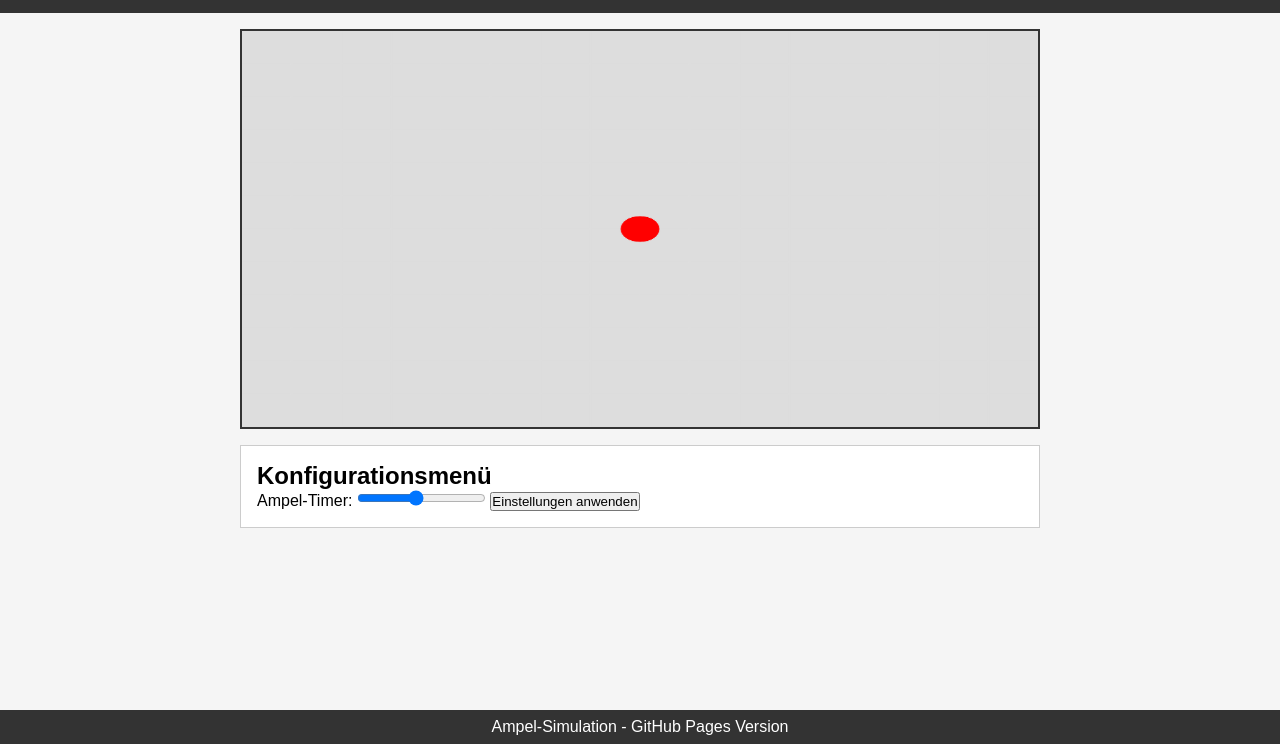
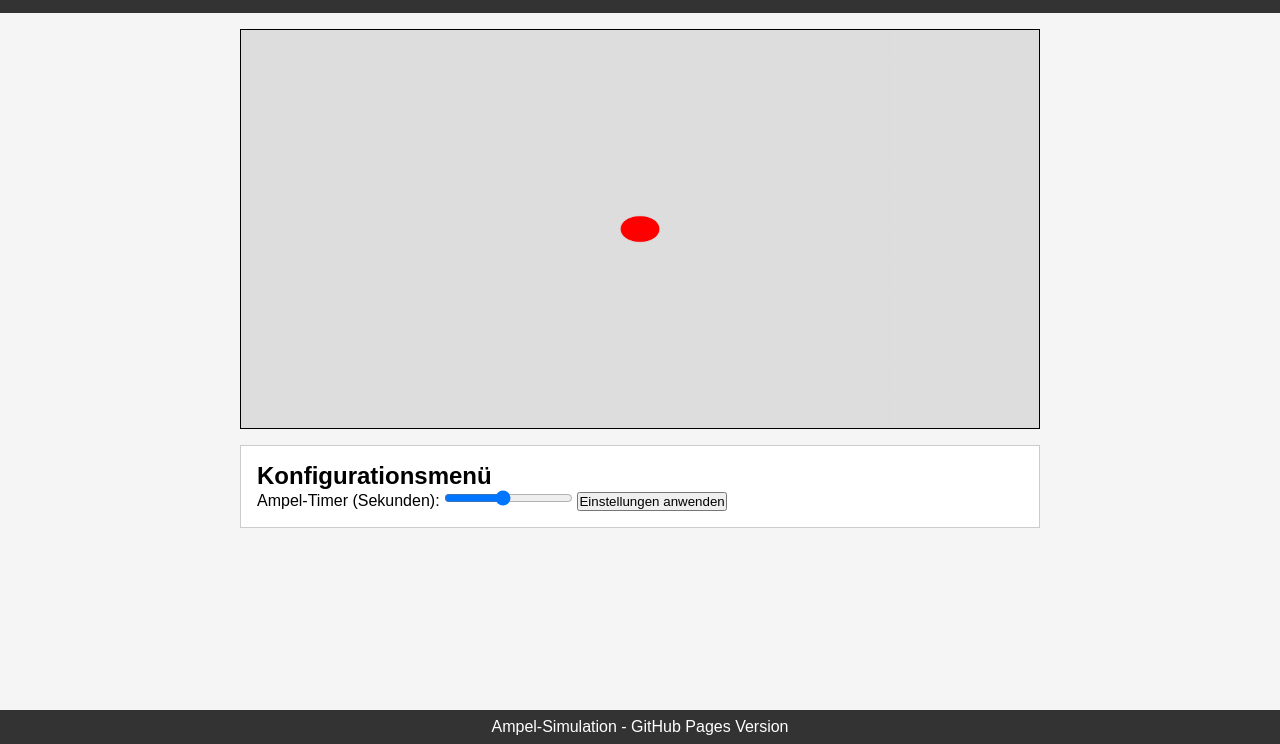
Before and after one commit to lucavt/trafficgeniusonline, a plain HTML site: page index.html in a window 1280 px wide. Shown: the part 56-800 px from the top of the page. Drawn offline with Linux system fonts and the light colour scheme.

Commit message:
Update index.html

```diff
--- a/index.html
+++ b/index.html
@@ -13,13 +13,13 @@
 
   <main>
     <!-- Hier wird die Spielszene (2D-Top-Down Stadt) dargestellt -->
-    <canvas id="gameCanvas"></canvas>
+    <canvas id="gameCanvas" style="border: 1px solid black; width: 100%; max-width: 800px; height: 400px;"></canvas>
 
     <!-- Konfigurationsmenü für die Ampeln -->
     <div id="controlPanel">
       <h2>Konfigurationsmenü</h2>
       <!-- Beispielhafte Steuerelemente -->
-      <label for="ampelTimer">Ampel-Timer:</label>
+      <label for="ampelTimer">Ampel-Timer (Sekunden):</label>
       <input type="range" id="ampelTimer" min="5" max="60" value="30">
       <button id="applySettings">Einstellungen anwenden</button>
     </div>
@@ -29,6 +29,107 @@
     <p>Ampel-Simulation - GitHub Pages Version</p>
   </footer>
 
-  <script src="main.js"></script>
+  <script>
+    // Main JS Script
+
+    document.addEventListener('DOMContentLoaded', () => {
+      const canvas = document.getElementById('gameCanvas');
+      const ctx = canvas.getContext('2d');
+
+      // Canvas-Größe einstellen
+      canvas.width = 800;
+      canvas.height = 600;
+
+      // TrafficLight-Klasse definieren
+      class TrafficLight {
+        constructor(x, y, timer = 30) {
+          this.x = x;
+          this.y = y;
+          this.timer = timer;
+          this.state = 'rot';
+          this.elapsed = 0;
+          this.stateDurations = {
+            rot: this.timer,
+            gelb: 2,
+            grün: this.timer
+          };
+        }
+
+        update(deltaTime) {
+          this.elapsed += deltaTime;
+          if (this.elapsed >= this.stateDurations[this.state]) {
+            this.changeState();
+            this.elapsed = 0;
+          }
+        }
+
+        changeState() {
+          this.state = this.state === 'rot' ? 'grün' : this.state === 'grün' ? 'gelb' : 'rot';
+          console.log(`Ampel wechselt zu: ${this.state}`);
+        }
+
+        updateTimer(newTimer) {
+          this.timer = newTimer;
+          this.stateDurations.rot = this.timer;
+          this.stateDurations.grün = this.timer;
+        }
+
+        draw(ctx) {
+          ctx.beginPath();
+          ctx.arc(this.x, this.y, 20, 0, Math.PI * 2);
+          ctx.fillStyle = this.state === 'rot' ? 'red' : this.state === 'gelb' ? 'yellow' : 'green';
+          ctx.fill();
+          ctx.stroke();
+        }
+      }
+
+      // Eine Ampel mittig auf dem Canvas platzieren
+      const trafficLight = new TrafficLight(canvas.width / 2, canvas.height / 2, 5);
+
+      let lastTime = performance.now();
+
+      function gameLoop(time) {
+        const deltaTime = (time - lastTime) / 1000;
+        lastTime = time;
+
+        ctx.clearRect(0, 0, canvas.width, canvas.height);
+
+        drawCityGrid();
+
+        trafficLight.update(deltaTime);
+        trafficLight.draw(ctx);
+
+        requestAnimationFrame(gameLoop);
+      }
+
+      function drawCityGrid() {
+        const gridSize = 50;
+        ctx.strokeStyle = '#ddd';
+        for (let x = 0; x <= canvas.width; x += gridSize) {
+          ctx.beginPath();
+          ctx.moveTo(x, 0);
+          ctx.lineTo(x, canvas.height);
+          ctx.stroke();
+        }
+        for (let y = 0; y <= canvas.height; y += gridSize) {
+          ctx.beginPath();
+          ctx.moveTo(0, y);
+          ctx.lineTo(canvas.width, y);
+          ctx.stroke();
+        }
+      }
+
+      requestAnimationFrame(gameLoop);
+
+      // Konfigurationsmenü
+      const applySettingsBtn = document.getElementById('applySettings');
+      applySettingsBtn.addEventListener('click', () => {
+        const timerValue = parseInt(document.getElementById('ampelTimer').value, 10);
+        trafficLight.updateTimer(timerValue);
+        console.log('Ampel-Timer aktualisiert auf:', timerValue);
+        alert('Einstellungen wurden übernommen.');
+      });
+    });
+  </script>
 </body>
 </html>
```
